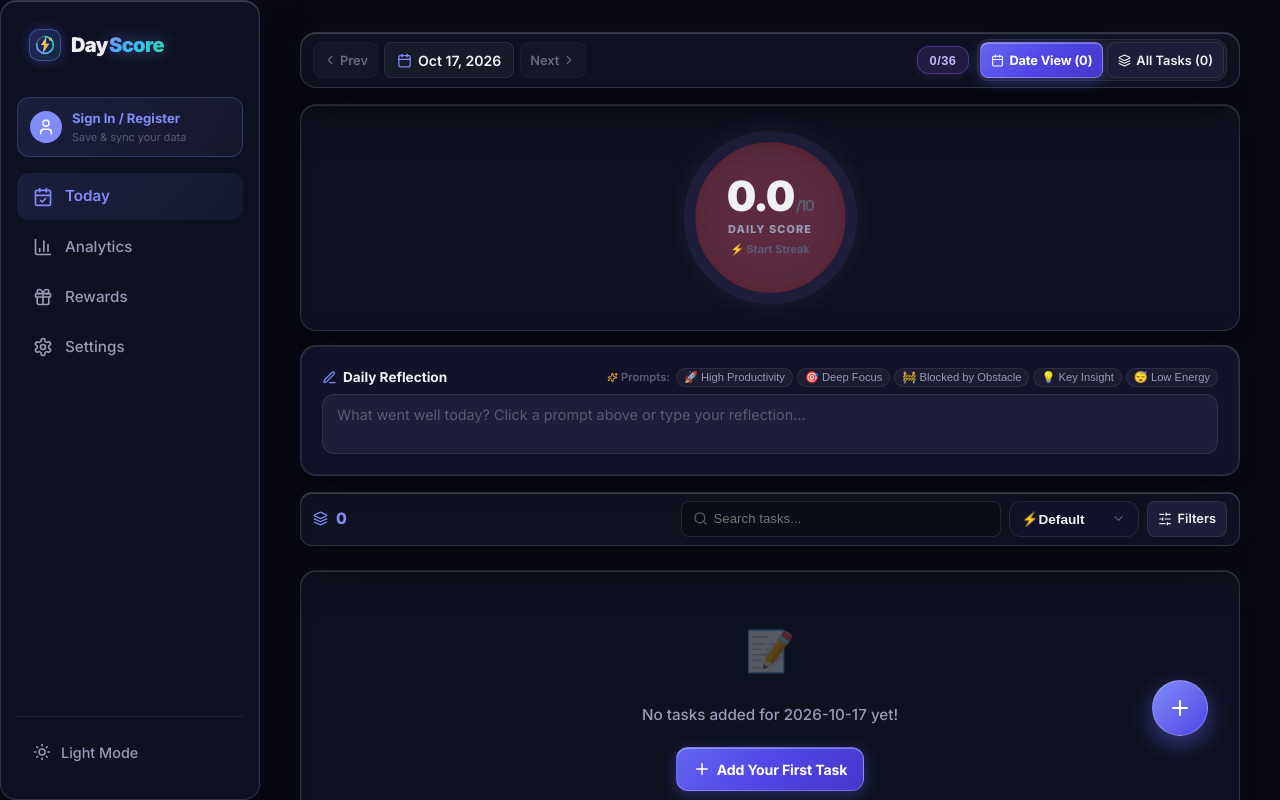
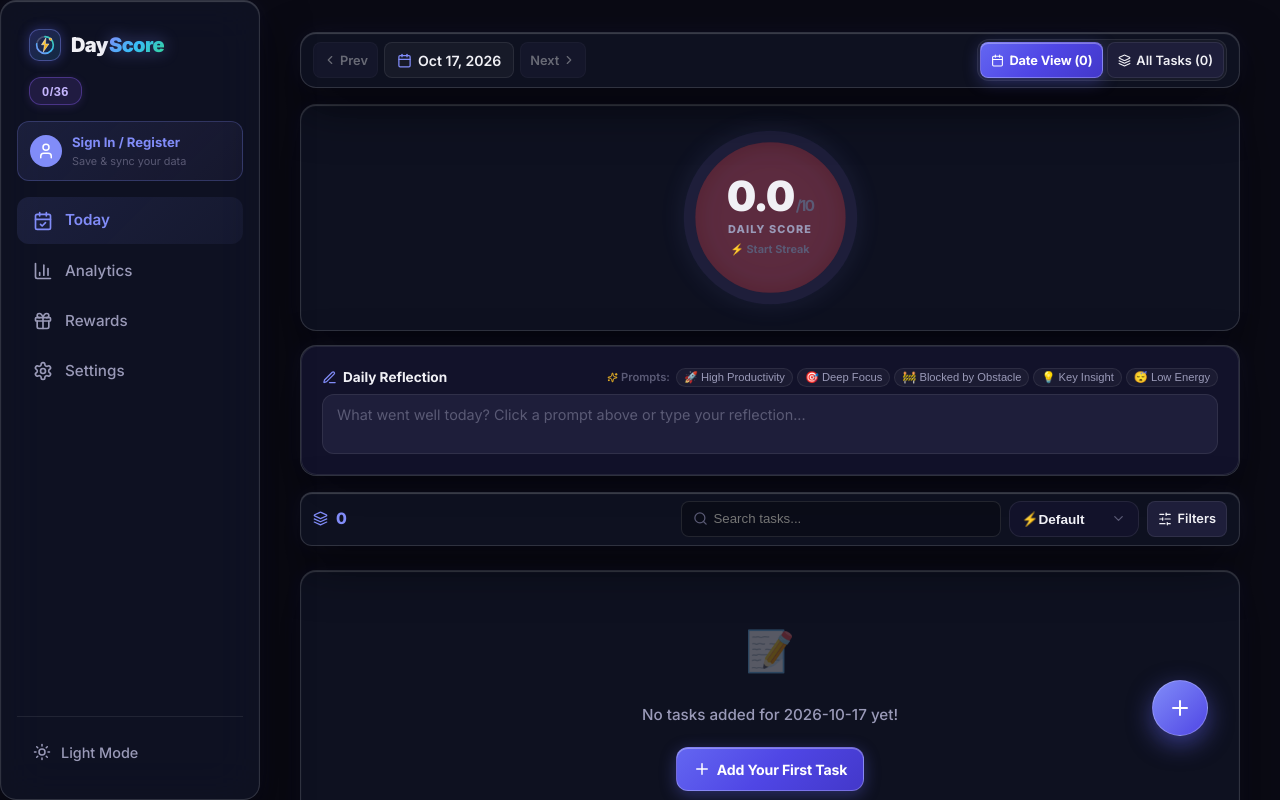
Before and after one commit to dheerajbasude-dev/dayscore-frontend, a React (Vite) app: page / in a window 1280 px wide. Built offline with nearby package versions, Linux system fonts and the light colour scheme.

Commit message:
feat(desktop): move leave status into sidebar directly after brand logo

```diff
--- a/src/components/Navigation.jsx
+++ b/src/components/Navigation.jsx
@@ -142,6 +142,16 @@ export default function Navigation() {
           <BrandLogo size="medium" />
         </div>
 
+        <button
+          type="button"
+          className="leave-balance-pill sidebar-leave-pill"
+          onClick={handleLeaveClick}
+          title="Annual Leave"
+          aria-label="Annual Leave Balance"
+        >
+          {(leaveBalance?.used != null ? leaveBalance.used : 0)}/{leaveBalance?.total || 36}
+        </button>
+
         {user ? (
           <div className="sidebar-user-card">
             <div className="user-avatar">{user.name.charAt(0).toUpperCase()}</div>
--- a/src/pages/TodayView.jsx
+++ b/src/pages/TodayView.jsx
@@ -2649,22 +2649,6 @@ export default function TodayView() {
             )}
 
             <div className="date-nav-right" style={{ display: 'flex', alignItems: 'center', gap: '8px', flexWrap: 'wrap' }}>
-              <button
-                type="button"
-                className="leave-balance-pill"
-                onClick={() => {
-                  if (!user) {
-                    setShowAuthModal(true);
-                  } else {
-                    setShowLeaveModal(true);
-                  }
-                }}
-                title="Annual Leave"
-                aria-label="Annual Leave Balance"
-              >
-                {(leaveBalance?.used != null ? leaveBalance.used : 0)}/{leaveBalance?.total || 36}
-              </button>
-
               <div className="view-mode-toggle" style={{ display: 'flex', gap: '4px', background: 'var(--bg-glass-light)', padding: '2px', borderRadius: 'var(--radius-md)', border: '1px solid var(--border-glass)' }}>
                 <button
                   type="button"
```
Also changed, not shown: src/index.css.
